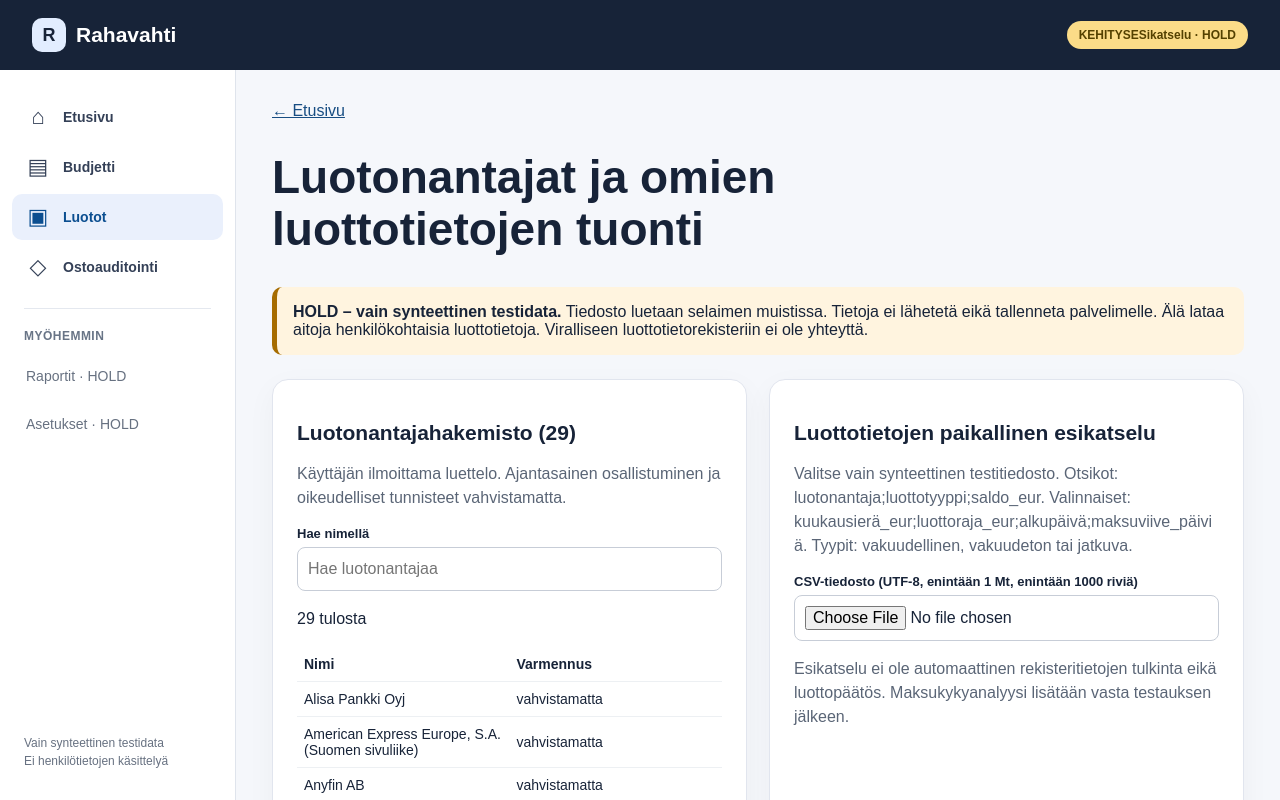
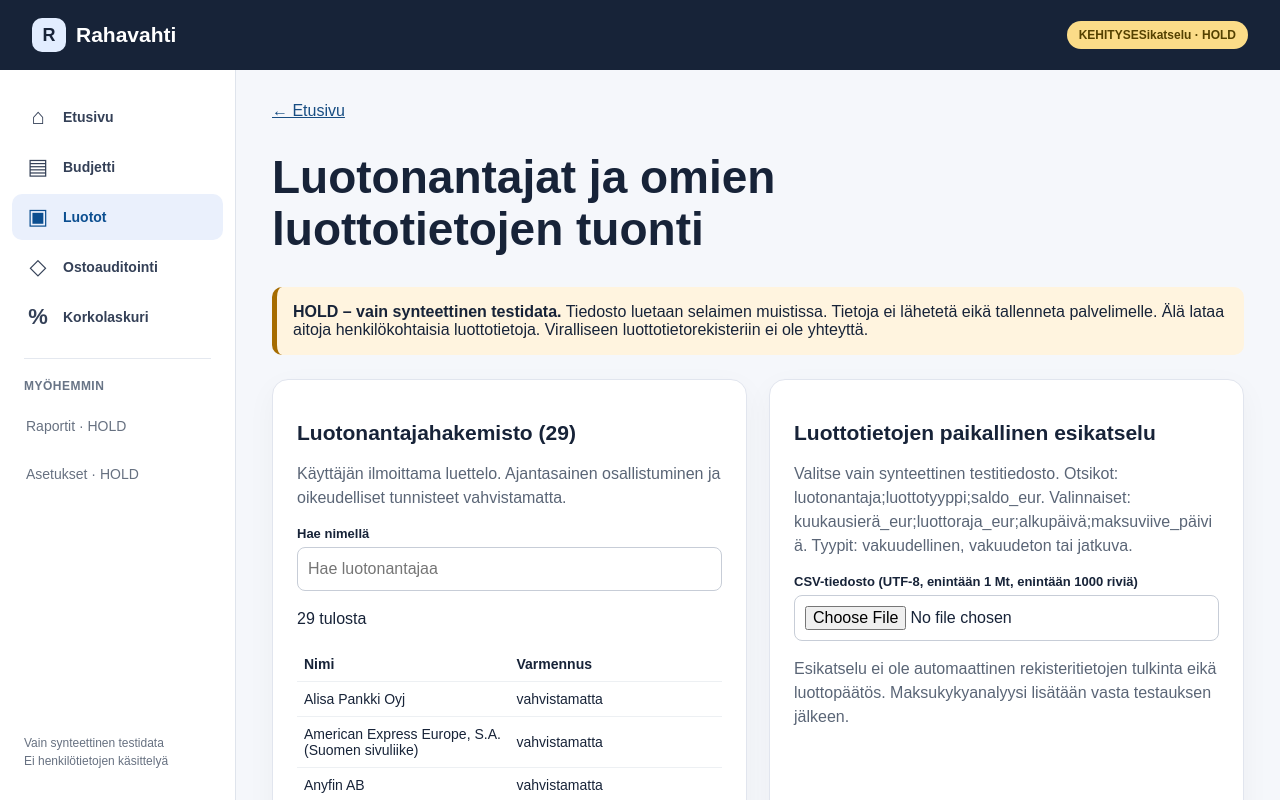
Before and after one commit to Jambovisuaalit/rahavahti, a Next.js app: page /luotonantajat in a window 1280 px wide. Shown: the top 800 px of the page. Built offline with nearby package versions, Linux system fonts and the light colour scheme.

Commit message:
feat: navigate to loan APR comparison from desktop and mobile

```diff
--- a/app/AppNavigation.tsx
+++ b/app/AppNavigation.tsx
@@ -9,6 +9,7 @@ const items:NavItem[]=[
  {href:'/budjetti',label:'Budjetti',symbol:'▤',active:p=>p.startsWith('/budjetti')},
  {href:'/luotonantajat',label:'Luotot',symbol:'▣',active:p=>p.startsWith('/luotonantajat')},
  {href:'/#audit',label:'Ostoauditointi',symbol:'◇',active:()=>false},
+ {href:'/korkolaskuri',label:'Korkolaskuri',symbol:'%',active:p=>p.startsWith('/korkolaskuri')},
 ];
 
 export default function AppNavigation(){
@@ -41,6 +42,7 @@ export default function AppNavigation(){
   </nav>
   {more&&<div className="mobile-more-panel" id="mobile-more-panel"><nav aria-label="Lisävalinnat">
    <Link href="/#audit" onClick={()=>setMore(false)}>Ostoauditointi</Link>
+   <Link href="/korkolaskuri" onClick={()=>setMore(false)}>Korkolaskuri</Link>
    <span aria-disabled="true">Raportit · HOLD</span>
    <span aria-disabled="true">Asetukset · HOLD</span>
   </nav></div>}
```
